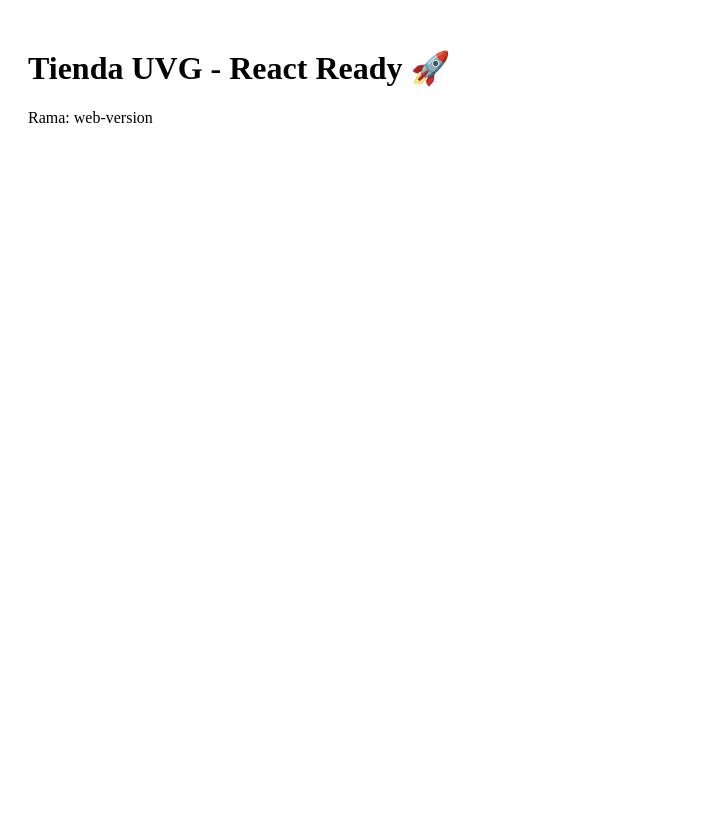
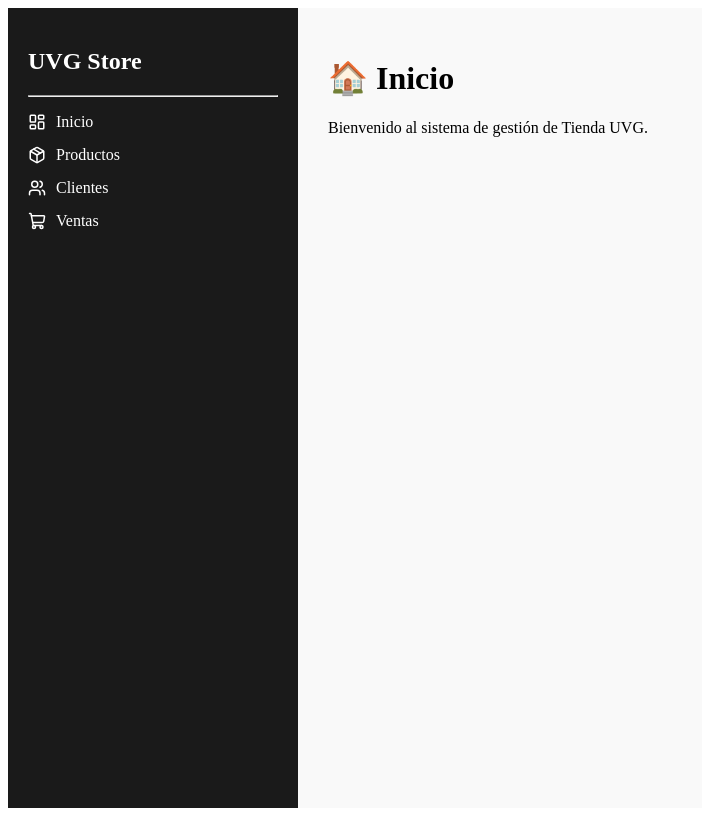
Before and after one commit to SarAvi21805/Proyecto2BD, a React app in the folder frontend/: page / in a window 1280 px wide. Shown: the whole page, without its empty margins (0-702 px from the left). Built offline with nearby package versions, Linux system fonts and the light colour scheme; the HTML template or start-up script is replaced by a standard one.

Commit message:
feat: configurar React Router y envolver app en AuthProvider

```diff
--- a/frontend/src/App.jsx
+++ b/frontend/src/App.jsx
@@ -1,12 +1,45 @@
-import React from 'react'
+import React from 'react';
+import { BrowserRouter as Router, Routes, Route, Link } from 'react-router-dom';
+import { Home } from './pages/Home';
+import { Productos } from './pages/Productos';
+import { Clientes } from './pages/Clientes';
+import { Ventas } from './pages/Ventas';
+import { AuthProvider } from './context/AuthContext';
+import { LayoutDashboard, Package, Users, ShoppingCart } from 'lucide-react';
 
 function App() {
   return (
-    <div style={{ padding: '20px' }}>
-      <h1>Tienda UVG - React Ready 🚀</h1>
-      <p>Rama: web-version</p>
-    </div>
-  )
+    <AuthProvider>
+      <Router>
+        <div style={{ display: 'flex', minHeight: '100vh' }}>
+          {/* Sidebar */}
+          <nav style={{ width: '250px', background: '#1a1a1a', color: 'white', padding: '20px' }}>
+            <h2>UVG Store</h2>
+            <hr />
+            <ul style={{ listStyle: 'none', padding: 0 }}>
+              <li style={liStyle}><Link to="/" style={linkStyle}><LayoutDashboard size={18}/> Inicio</Link></li>
+              <li style={liStyle}><Link to="/productos" style={linkStyle}><Package size={18}/> Productos</Link></li>
+              <li style={liStyle}><Link to="/clientes" style={linkStyle}><Users size={18}/> Clientes</Link></li>
+              <li style={liStyle}><Link to="/ventas" style={linkStyle}><ShoppingCart size={18}/> Ventas</Link></li>
+            </ul>
+          </nav>
+
+          {/* Main Content */}
+          <main style={{ flex: 1, padding: '30px', background: '#f9f9f9' }}>
+            <Routes>
+              <Route path="/" element={<Home />} />
+              <Route path="/productos" element={<Productos />} />
+              <Route path="/clientes" element={<Clientes />} />
+              <Route path="/ventas" element={<Ventas />} />
+            </Routes>
+          </main>
+        </div>
+      </Router>
+    </AuthProvider>
+  );
 }
 
-export default App
+const liStyle = { marginBottom: '15px' };
+const linkStyle = { color: 'white', textDecoration: 'none', display: 'flex', alignItems: 'center', gap: '10px' };
+
+export default App;
```
